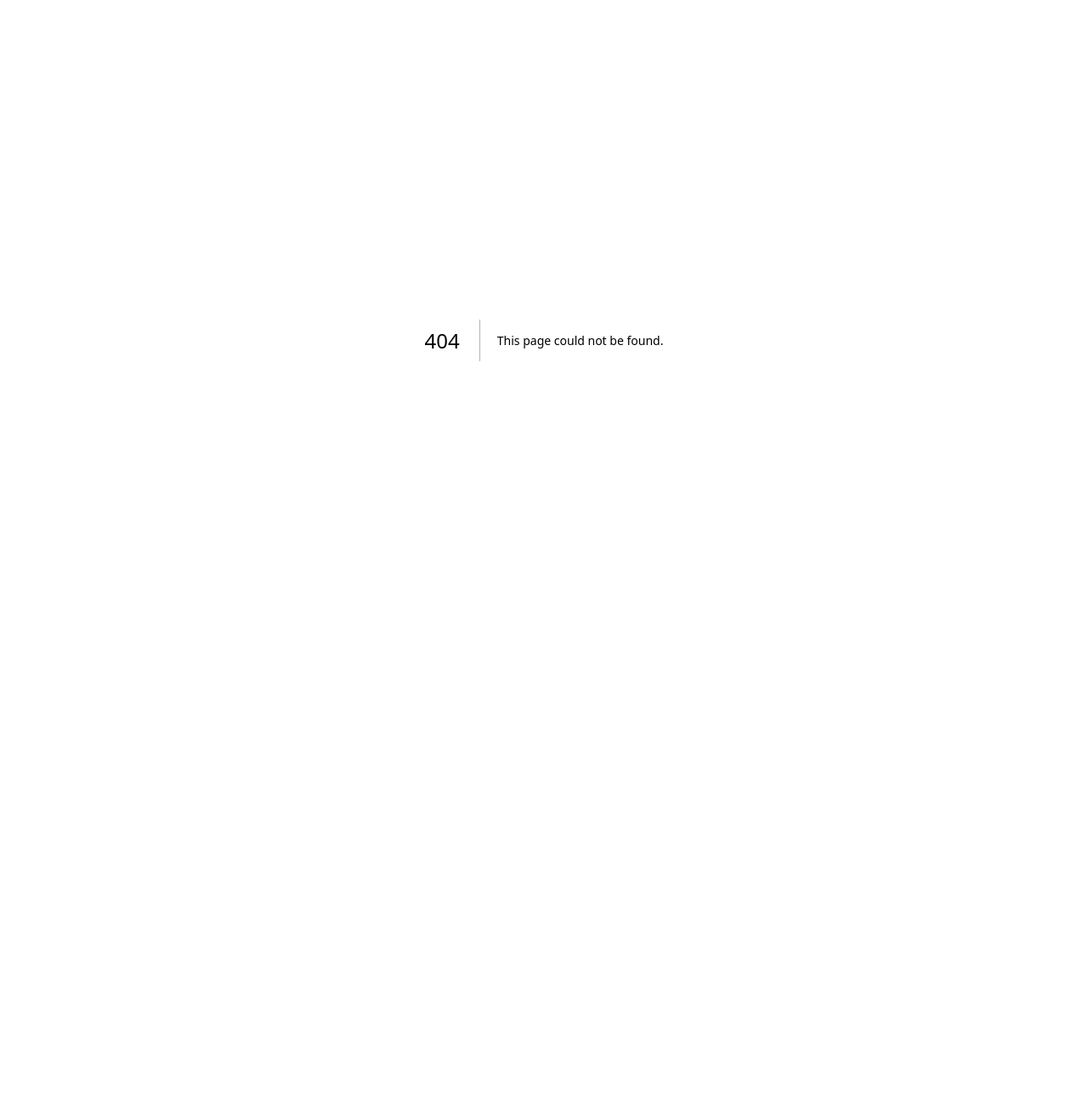
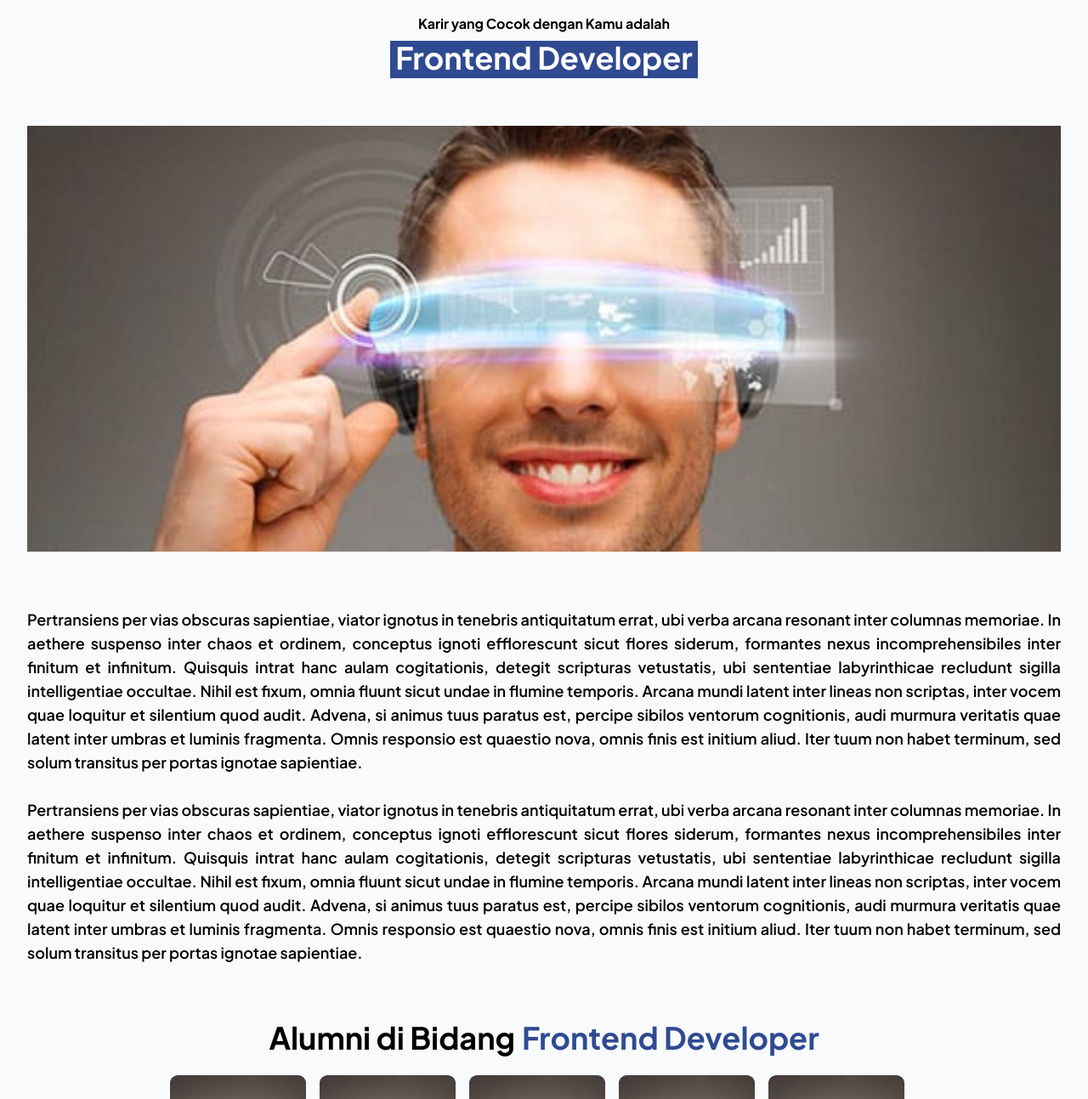
Before and after one commit to vityasyyy/omah-to, a Next.js app in the folder web/: page /career in a window 1280 px wide. Before the commit this address had no page. Shown: the top 1293 px of the page at 85% size. Before the commit the page ends 800 px from the top, so only its background shows below. Built offline with nearby package versions, Linux system fonts and the light colour scheme.

Commit message:
feat: page hasil career match up - add hero in that page - add swiper but not finished yet

```diff
--- a/web/package.json
+++ b/web/package.json
@@ -18,6 +18,7 @@
     "class-variance-authority": "^0.7.1",
     "clsx": "^2.1.1",
     "embla-carousel-react": "^8.5.2",
+    "framer-motion": "^12.4.4",
     "lucide-react": "^0.475.0",
     "motion": "^12.4.3",
     "next": "15.1.7",
--- /dev/null
+++ b/web/src/app/career/page.tsx
@@ -0,0 +1,11 @@
+import Result from '@/modules/career-match-up/result'
+
+const CareerMatchUpPage = () => {
+  return (
+    <main className='bg-neutral-50 min-h-screen'>
+      <Result />
+    </main>
+  )
+}
+
+export default CareerMatchUpPage
--- /dev/null
+++ b/web/src/modules/career-match-up/result.tsx
@@ -0,0 +1,66 @@
+import Container from '@/components/container'
+import Image from 'next/image'
+import SwiperCard from './swiper'
+
+const Result = () => {
+  return (
+    <main className='flex flex-col'>
+      <Container>
+        <div className='mb-6 flex flex-col items-center gap-2 md:mb-10'>
+          <h1 className='font-bold'>Karir yang Cocok dengan Kamu adalah</h1>
+          <p className='bg-secondary-new-500 w-fit px-1.5 pb-1 text-4xl font-bold text-white'>
+            Frontend Developer
+          </p>
+        </div>
+        <Image
+          src='/azhari.jpg'
+          alt=''
+          width={1000}
+          height={40}
+          className='aspect-[360/232] w-full object-cover md:aspect-[1204/496]'
+        />
+        <p className='my-[30px] w-full text-justify text-lg font-semibold md:my-[50px]'>
+          Pertransiens per vias obscuras sapientiae, viator ignotus in tenebris
+          antiquitatum errat, ubi verba arcana resonant inter columnas memoriae.
+          In aethere suspenso inter chaos et ordinem, conceptus ignoti
+          efflorescunt sicut flores siderum, formantes nexus incomprehensibiles
+          inter finitum et infinitum. Quisquis intrat hanc aulam cogitationis,
+          detegit scripturas vetustatis, ubi sententiae labyrinthicae recludunt
+          sigilla intelligentiae occultae. Nihil est fixum, omnia fluunt sicut
+          undae in flumine temporis. Arcana mundi latent inter lineas non
+          scriptas, inter vocem quae loquitur et silentium quod audit. Advena,
+          si animus tuus paratus est, percipe sibilos ventorum cognitionis, audi
+          murmura veritatis quae latent inter umbras et luminis fragmenta. Omnis
+          responsio est quaestio nova, omnis finis est initium aliud. Iter tuum
+          non habet terminum, sed solum transitus per portas ignotae sapientiae.
+          <br />
+          <br />
+          Pertransiens per vias obscuras sapientiae, viator ignotus in tenebris
+          antiquitatum errat, ubi verba arcana resonant inter columnas memoriae.
+          In aethere suspenso inter chaos et ordinem, conceptus ignoti
+          efflorescunt sicut flores siderum, formantes nexus incomprehensibiles
+          inter finitum et infinitum. Quisquis intrat hanc aulam cogitationis,
+          detegit scripturas vetustatis, ubi sententiae labyrinthicae recludunt
+          sigilla intelligentiae occultae. Nihil est fixum, omnia fluunt sicut
+          undae in flumine temporis. Arcana mundi latent inter lineas non
+          scriptas, inter vocem quae loquitur et silentium quod audit. Advena,
+          si animus tuus paratus est, percipe sibilos ventorum cognitionis, audi
+          murmura veritatis quae latent inter umbras et luminis fragmenta. Omnis
+          responsio est quaestio nova, omnis finis est initium aliud. Iter tuum
+          non habet terminum, sed solum transitus per portas ignotae sapientiae.
+        </p>
+      </Container>
+      <section className='h-[700px]'>
+        <div className='flex flex-col items-center justify-center space-x-2 text-2xl font-bold md:flex-row md:text-4xl'>
+          <h1>Alumni di Bidang</h1>
+          <span className='text-secondary-new-500'> Frontend Developer</span>
+        </div>
+        <SwiperCard />
+      </section>
+    </main>
+  )
+}
+
+
+
+export default Result
--- /dev/null
+++ b/web/src/modules/career-match-up/swiper.tsx
@@ -0,0 +1,119 @@
+'use client'
+
+import { useState } from 'react'
+import { motion } from 'framer-motion'
+import { ChevronLeft, ChevronRight } from 'lucide-react'
+import Image from 'next/image'
+
+const cards = [
+  {
+    image: '/azhari.jpg',
+    name: 'Name 1',
+    desc: 'Short Desc',
+    angkatan: '20',
+    what: 'Lorem ipsum dolor sit amet, consectetur adipiscing elit.',
+  },
+  {
+    image: '/azhari.jpg',
+    name: 'Name 2',
+    desc: 'Short Desc',
+    angkatan: '20',
+    what: 'Pendapat saya tentang ini sangat menarik dan inovatif.',
+  },
+  {
+    image: '/azhari.jpg',
+    name: 'Name 3',
+    desc: 'Short Desc',
+    angkatan: '20',
+    what: 'Saya pikir ini bisa menjadi solusi untuk banyak masalah.',
+  },
+  {
+    image: '/azhari.jpg',
+    name: 'Name 4',
+    desc: 'Short Desc',
+    angkatan: '20',
+    what: 'Sangat menginspirasi! Saya merasa termotivasi setelah melihat ini.',
+  },
+  {
+    image: '/azhari.jpg',
+    name: 'Name 5',
+    desc: 'Short Desc',
+    angkatan: '20',
+    what: 'Saya ingin lebih banyak mengetahui tentang ini!',
+  },
+]
+
+const SwiperWireframe = () => {
+  const [expandedIndex, setExpandedIndex] = useState<number | null>(null)
+
+  return (
+    <div className='relative flex items-center justify-center space-x-4 overflow-hidden p-4 pb-0'>
+      {/* Left Button */}
+      <button className='absolute left-0 z-10 rounded-full bg-gray-300 p-2'>
+        <ChevronLeft />
+      </button>
+
+      {/* Card Container */}
+      <div className='flex space-x-4 overflow-x-auto p-2'>
+        {cards.map((card, index) => (
+          <motion.div
+            key={index}
+            className={`bg-secondary-new-500 relative flex h-auto w-40 cursor-pointer flex-col overflow-hidden rounded-lg ${expandedIndex === index ? 'auto' : ''}`}
+          >
+            {/* Image Container */}
+            <div className='relative h-48 w-auto'>
+              <Image
+                src={card.image}
+                alt={card.name}
+                fill
+                sizes='50%'
+                className='absolute aspect-[307/370] rounded-lg object-cover'
+              />
+              {/* Content Container */}
+              <div className='absolute bottom-0 w-full p-2 text-white'>
+                <h3 className='text-sm font-semibold'>{card.name}</h3>
+                <p className='text-xs'>{card.desc}</p>
+                <p className='text-[10px] opacity-80'>
+                  CS {card.angkatan} | Universitas Gadjah Mada
+                </p>
+              </div>
+            </div>
+
+            <motion.div
+              className='cursor-pointer text-xs'
+              onClick={() =>
+                setExpandedIndex(expandedIndex === index ? null : index)
+              }
+              animate={{
+                height: expandedIndex === index ? 'auto' : '40px', // atau sesuaikan dengan height yang diinginkan
+              }}
+              transition={{ duration: 0.3 }}
+            >
+              {expandedIndex !== index ? (
+                <p className='truncate px-5 pt-2 pb-5 text-white'>
+                  Klik untuk baca lebih lanjut...
+                </p>
+              ) : (
+                <motion.div
+                  initial={{ opacity: 0 }}
+                  animate={{ opacity: 1 }}
+                  transition={{ duration: 0.7 }}
+                  className='px-5 pt-2 pb-5 text-white'
+                >
+                  {card.what}
+                </motion.div>
+              )}
+            </motion.div>
+          </motion.div>
+        ))}
+      </div>
+
+      {/* Right Button */}
+      <button className='absolute right-0 z-10 rounded-full bg-gray-300 p-2'>
+        <ChevronRight />
+      </button>
+    </div>
+  )
+}
+
+export default SwiperWireframe
```
Also changed, not shown: 1 other file (tests, documents, lock files or other folders).
